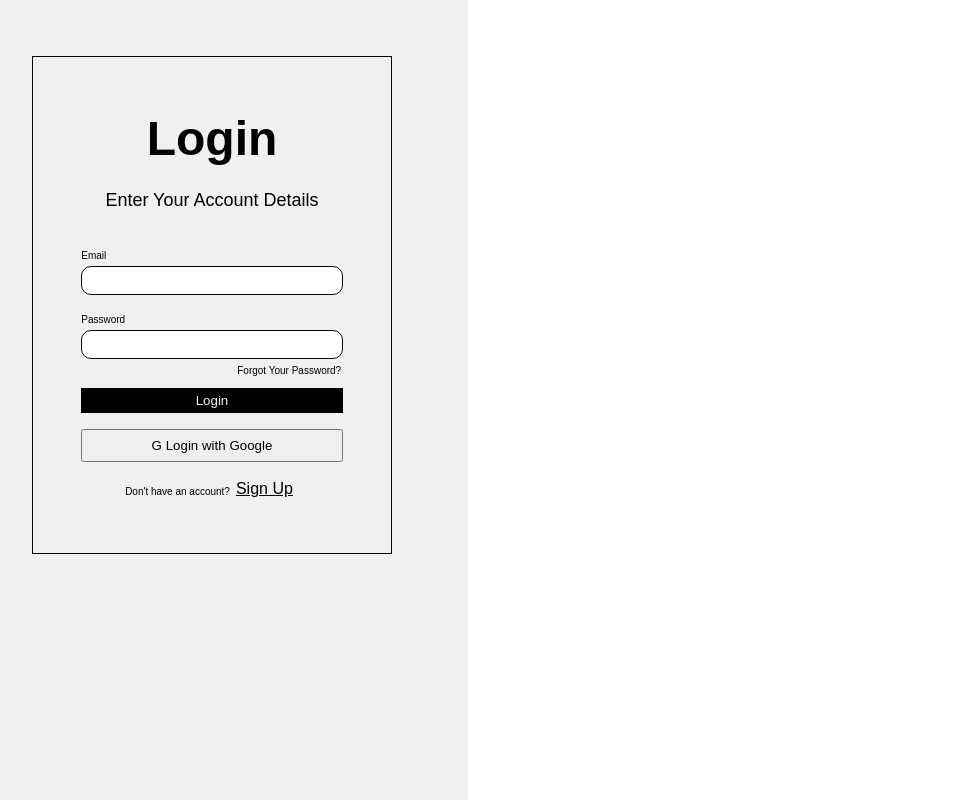
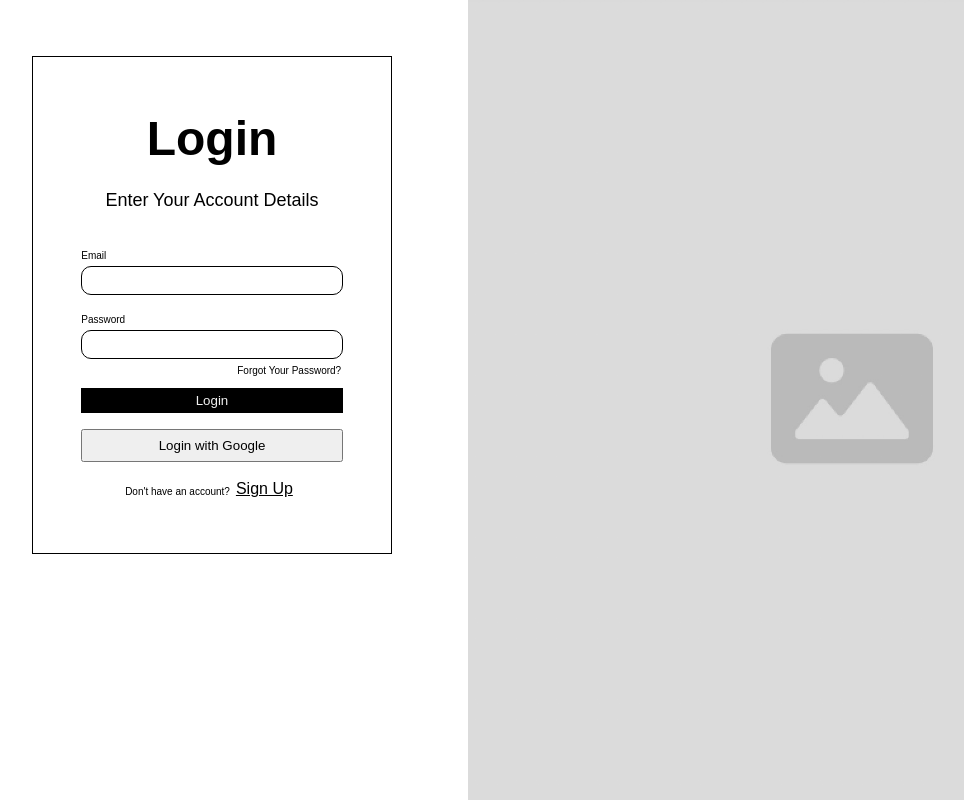
Before and after one commit to austindusa/Code-Enjoyers-Senior-Project, a React (Create React App) app: page / in a window 1280 px wide. Shown: the whole page, without its empty margins (44-1008 px from the left). Built offline with nearby package versions, Linux system fonts and the light colour scheme.

Commit message:
Changes were made to the SignInForm.css file

```diff
--- a/src/components/SignInForm.css
+++ b/src/components/SignInForm.css
@@ -4,8 +4,15 @@
   justify-content: center;
   width: 40%;
   height: 100vh;
-  background-color: #f0f0f0;
   padding-top: 0;
+}
+
+.background-img {
+  height: 100vh;
+  background-image: url("../images/imageHold.jpeg");
+  background-size: 60% 100%;
+  background-position: right;
+  background-repeat: no-repeat;
 }
 
 .box-border {
--- a/src/components/SignInForm.jsx
+++ b/src/components/SignInForm.jsx
@@ -2,7 +2,8 @@ import "./SignInForm.css";
 
 export default function SignInForm() {
   return (
-    <div className="background  form-box">
+    <div className="background-img">
+      <div className="background  form-box ">
         <div className="box-border">
           <from>
             <div>
@@ -20,7 +21,7 @@ export default function SignInForm() {
             </div>
             <div id="log-in-btn">
               <button id="login">Login</button>
-            <button id="login-google-btn">G Login with Google</button>
+              <button id="login-google-btn">Login with Google</button>
             </div>
             <span id="sign-up-btn">
               <span>Don't have an account?</span>
@@ -29,5 +30,6 @@ export default function SignInForm() {
           </from>
         </div>
       </div>
+    </div>
   );
 }
```
Lines whose indentation alone changed are shown as unchanged.
